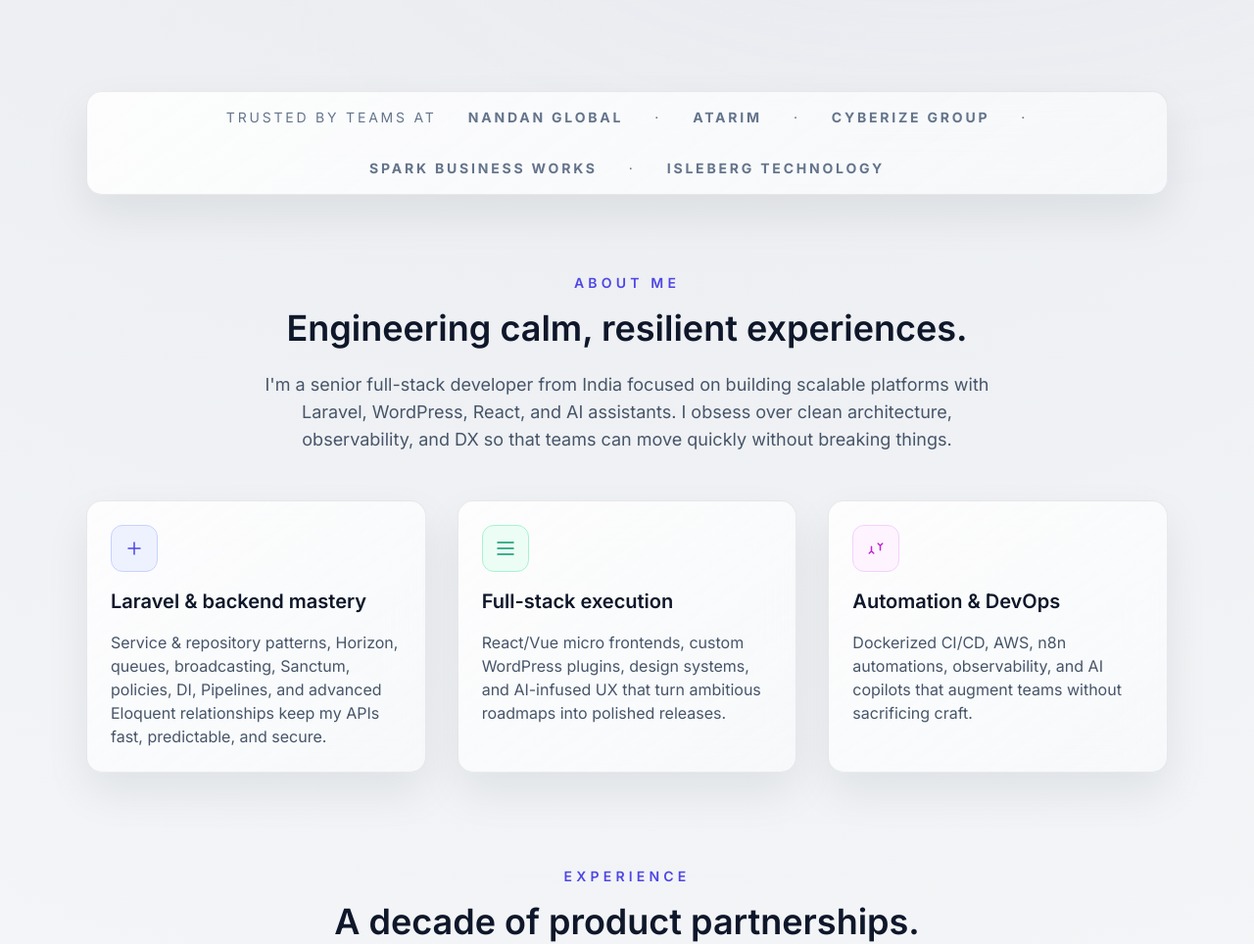
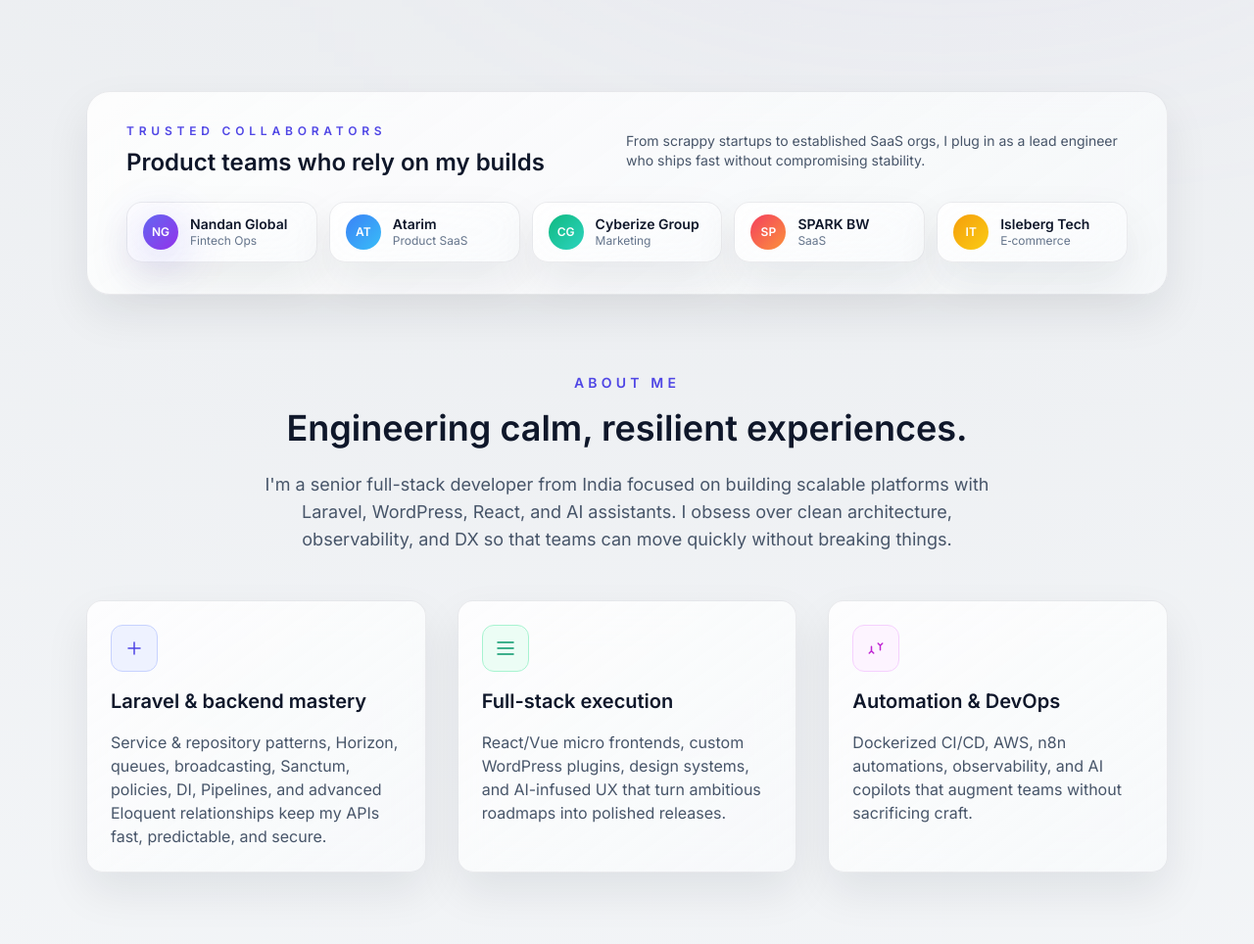
Before and after one commit to professional-sourav/porifolio-app, a plain HTML site: page index.html in a window 1280 px wide. Shown: the part 887-1851 px from the top of the page at 98% size. Drawn offline with nearby package versions, Linux system fonts and the light colour scheme.

Commit message:
Improved some UI

```diff
--- a/index.html
+++ b/index.html
@@ -191,8 +191,51 @@
 
     <!-- trusted brands -->
     <section class="pb-20 reveal">
-      <div class="glass-panel rounded-2xl px-6 py-4 flex flex-wrap items-center justify-center gap-8 text-sm uppercase tracking-[0.2em] text-slate-500 dark:text-slate-400">
-        Trusted by teams at <strong>Nandan Global</strong> &middot; <strong>Atarim</strong> &middot; <strong>Cyberize Group</strong> &middot; <strong>SPARK Business Works</strong> &middot; <strong>Isleberg Technology</strong>
+      <div class="glass-panel rounded-3xl px-6 md:px-10 py-8 flex flex-col gap-6">
+        <div class="flex flex-col md:flex-row md:items-center md:justify-between gap-4">
+          <div>
+            <p class="text-xs font-semibold tracking-[0.4em] text-indigo-600 dark:text-indigo-300 uppercase">Trusted collaborators</p>
+            <h3 class="mt-2 text-2xl font-semibold text-slate-900 dark:text-white">Product teams who rely on my builds</h3>
+          </div>
+          <p class="text-sm text-slate-600 dark:text-slate-300 max-w-lg">From scrappy startups to established SaaS orgs, I plug in as a lead engineer who ships fast without compromising stability.</p>
+        </div>
+        <div class="grid grid-cols-2 md:grid-cols-5 gap-3 text-sm">
+          <div class="glass-panel bg-white/80 dark:bg-white/5 border border-slate-200/70 dark:border-white/10 rounded-2xl px-4 py-3 flex items-center gap-3">
+            <span class="h-9 w-9 rounded-full bg-gradient-to-br from-indigo-500 to-purple-600 text-white font-semibold grid place-items-center shadow-glow text-xs">NG</span>
+            <div>
+              <p class="font-semibold text-slate-900 dark:text-white leading-tight">Nandan Global</p>
+              <p class="text-xs text-slate-500 dark:text-slate-400">Fintech Ops</p>
+            </div>
+          </div>
+          <div class="glass-panel bg-white/80 dark:bg-white/5 border border-slate-200/70 dark:border-white/10 rounded-2xl px-4 py-3 flex items-center gap-3">
+            <span class="h-9 w-9 rounded-full bg-gradient-to-br from-blue-500 to-sky-400 text-white font-semibold grid place-items-center text-xs">AT</span>
+            <div>
+              <p class="font-semibold text-slate-900 dark:text-white leading-tight">Atarim</p>
+              <p class="text-xs text-slate-500 dark:text-slate-400">Product SaaS</p>
+            </div>
+          </div>
+          <div class="glass-panel bg-white/80 dark:bg-white/5 border border-slate-200/70 dark:border-white/10 rounded-2xl px-4 py-3 flex items-center gap-3">
+            <span class="h-9 w-9 rounded-full bg-gradient-to-br from-emerald-500 to-teal-400 text-white font-semibold grid place-items-center text-xs">CG</span>
+            <div>
+              <p class="font-semibold text-slate-900 dark:text-white leading-tight">Cyberize Group</p>
+              <p class="text-xs text-slate-500 dark:text-slate-400">Marketing</p>
+            </div>
+          </div>
+          <div class="glass-panel bg-white/80 dark:bg-white/5 border border-slate-200/70 dark:border-white/10 rounded-2xl px-4 py-3 flex items-center gap-3">
+            <span class="h-9 w-9 rounded-full bg-gradient-to-br from-rose-500 to-orange-400 text-white font-semibold grid place-items-center text-xs">SP</span>
+            <div>
+              <p class="font-semibold text-slate-900 dark:text-white leading-tight">SPARK BW</p>
+              <p class="text-xs text-slate-500 dark:text-slate-400">SaaS</p>
+            </div>
+          </div>
+          <div class="glass-panel bg-white/80 dark:bg-white/5 border border-slate-200/70 dark:border-white/10 rounded-2xl px-4 py-3 flex items-center gap-3 col-span-2 md:col-span-1">
+            <span class="h-9 w-9 rounded-full bg-gradient-to-br from-amber-500 to-yellow-400 text-white font-semibold grid place-items-center text-xs">IT</span>
+            <div>
+              <p class="font-semibold text-slate-900 dark:text-white leading-tight">Isleberg Tech</p>
+              <p class="text-xs text-slate-500 dark:text-slate-400">E‑commerce</p>
+            </div>
+          </div>
+        </div>
       </div>
     </section>
 
@@ -251,8 +294,14 @@
           <article class="reveal group relative md:flex even:flex-row-reverse gap-10">
             <div class="hidden md:block absolute left-1/2 -translate-x-1/2 w-4 h-4 rounded-full bg-slate-900 border border-indigo-400 group-hover:bg-indigo-500"></div>
             <div class="flex-1 glass-panel rounded-2xl p-6">
-              <p class="text-xs uppercase tracking-[0.3em] text-slate-500 dark:text-slate-400">07/2025 – Present</p>
+              <p class="text-xs uppercase tracking-[0.3em] text-slate-500 dark:text-slate-400">07/2025 &ndash; Present</p>
               <h3 class="mt-3 text-2xl font-semibold text-slate-900 dark:text-white">Senior Software Engineer &middot; Nandan Global (Remote)</h3>
+              <div class="flex flex-wrap gap-2 mt-3 text-xs font-semibold text-slate-600 dark:text-slate-300">
+                <span class="chip px-3 py-1 rounded-full">Laravel</span>
+                <span class="chip px-3 py-1 rounded-full">React</span>
+                <span class="chip px-3 py-1 rounded-full">AI + Automation</span>
+                <span class="chip px-3 py-1 rounded-full">CI/CD</span>
+              </div>
               <ul class="mt-4 space-y-2 text-slate-600 dark:text-slate-300 list-disc list-inside">
                 <li>Architected async job pipelines, schedulers, and Horizon dashboards powering critical ops.</li>
                 <li>Built bespoke Laravel & WordPress plugins plus AI-integrated Python tooling.</li>
@@ -267,8 +316,14 @@
           <article class="reveal group relative md:flex even:flex-row-reverse gap-10">
             <div class="hidden md:block absolute left-1/2 -translate-x-1/2 w-4 h-4 rounded-full bg-slate-900 border border-indigo-400 group-hover:bg-indigo-500"></div>
             <div class="flex-1 glass-panel rounded-2xl p-6">
-              <p class="text-xs uppercase tracking-[0.3em] text-slate-500 dark:text-slate-400">04/2021 – 07/2025</p>
+              <p class="text-xs uppercase tracking-[0.3em] text-slate-500 dark:text-slate-400">04/2021 &ndash; 07/2025</p>
               <h3 class="mt-3 text-2xl font-semibold text-slate-900 dark:text-white">Senior WordPress & Laravel Developer &middot; Atarim</h3>
+              <div class="flex flex-wrap gap-2 mt-3 text-xs font-semibold text-slate-600 dark:text-slate-300">
+                <span class="chip px-3 py-1 rounded-full">WordPress</span>
+                <span class="chip px-3 py-1 rounded-full">Laravel APIs</span>
+                <span class="chip px-3 py-1 rounded-full">React</span>
+                <span class="chip px-3 py-1 rounded-full">Data scraping</span>
+              </div>
               <ul class="mt-4 space-y-2 text-slate-600 dark:text-slate-300 list-disc list-inside">
                 <li>Led REST API design, plugin development, and cross-platform integrations.</li>
                 <li>Optimized MySQL + Eloquent queries, dropping load times substantially.</li>
@@ -281,31 +336,30 @@
           <article class="reveal group relative md:flex even:flex-row-reverse gap-10">
             <div class="hidden md:block absolute left-1/2 -translate-x-1/2 w-4 h-4 rounded-full bg-slate-900 border border-indigo-400 group-hover:bg-indigo-500"></div>
             <div class="flex-1 glass-panel rounded-2xl p-6">
-              <p class="text-xs uppercase tracking-[0.3em] text-slate-500 dark:text-slate-400">06/2019 – 07/2025</p>
+              <p class="text-xs uppercase tracking-[0.3em] text-slate-500 dark:text-slate-400">06/2019 &ndash; 07/2025</p>
               <h3 class="mt-3 text-2xl font-semibold text-slate-900 dark:text-white">WordPress Specialist &middot; Cyberize Group</h3>
               <ul class="mt-4 space-y-2 text-slate-600 dark:text-slate-300 list-disc list-inside">
                 <li>Maintained 20+ high-converting marketing sites with Thrive & Elementor.</li>
                 <li>Configured complex stacks (Learndash, ACF, WP Rocket) for growth teams.</li>
-                <li>Build custom plugins and themes to extend WordPress functionality.</li>
+                <li>Built custom plugins and themes to extend WordPress functionality.</li>
               </ul>
             </div>
           </article>
           <article class="reveal group relative md:flex even:flex-row-reverse gap-10">
             <div class="hidden md:block absolute left-1/2 -translate-x-1/2 w-4 h-4 rounded-full bg-slate-900 border border-indigo-400 group-hover:bg-indigo-500"></div>
             <div class="flex-1 glass-panel rounded-2xl p-6">
-              <p class="text-xs uppercase tracking-[0.3em] text-slate-500 dark:text-slate-400">08/2018 – 07/2025</p>
+              <p class="text-xs uppercase tracking-[0.3em] text-slate-500 dark:text-slate-400">08/2018 &ndash; 07/2025</p>
               <h3 class="mt-3 text-2xl font-semibold text-slate-900 dark:text-white">Laravel Developer &middot; SPARK Business Works</h3>
               <ul class="mt-4 space-y-2 text-slate-600 dark:text-slate-300 list-disc list-inside">
                 <li>Delivered multi-tenant SaaS platforms with billing, exports, and analytics.</li>
                 <li>Rescued legacy codebases through refactors and observability upgrades.</li>
-            </li>
               </ul>
             </div>
           </article>
           <article class="reveal group relative md:flex even:flex-row-reverse gap-10">
             <div class="hidden md:block absolute left-1/2 -translate-x-1/2 w-4 h-4 rounded-full bg-slate-900 border border-indigo-400 group-hover:bg-indigo-500"></div>
             <div class="flex-1 glass-panel rounded-2xl p-6">
-              <p class="text-xs uppercase tracking-[0.3em] text-slate-500 dark:text-slate-400">06/2013 – 07/2025</p>
+              <p class="text-xs uppercase tracking-[0.3em] text-slate-500 dark:text-slate-400">06/2013 &ndash; 07/2025</p>
               <h3 class="mt-3 text-2xl font-semibold text-slate-900 dark:text-white">PHP Developer &middot; ISLEBERG Technology</h3>
               <ul class="mt-4 space-y-2 text-slate-600 dark:text-slate-300 list-disc list-inside">
                 <li>Launched bespoke e-commerce solutions on OpenCart.</li>
```
